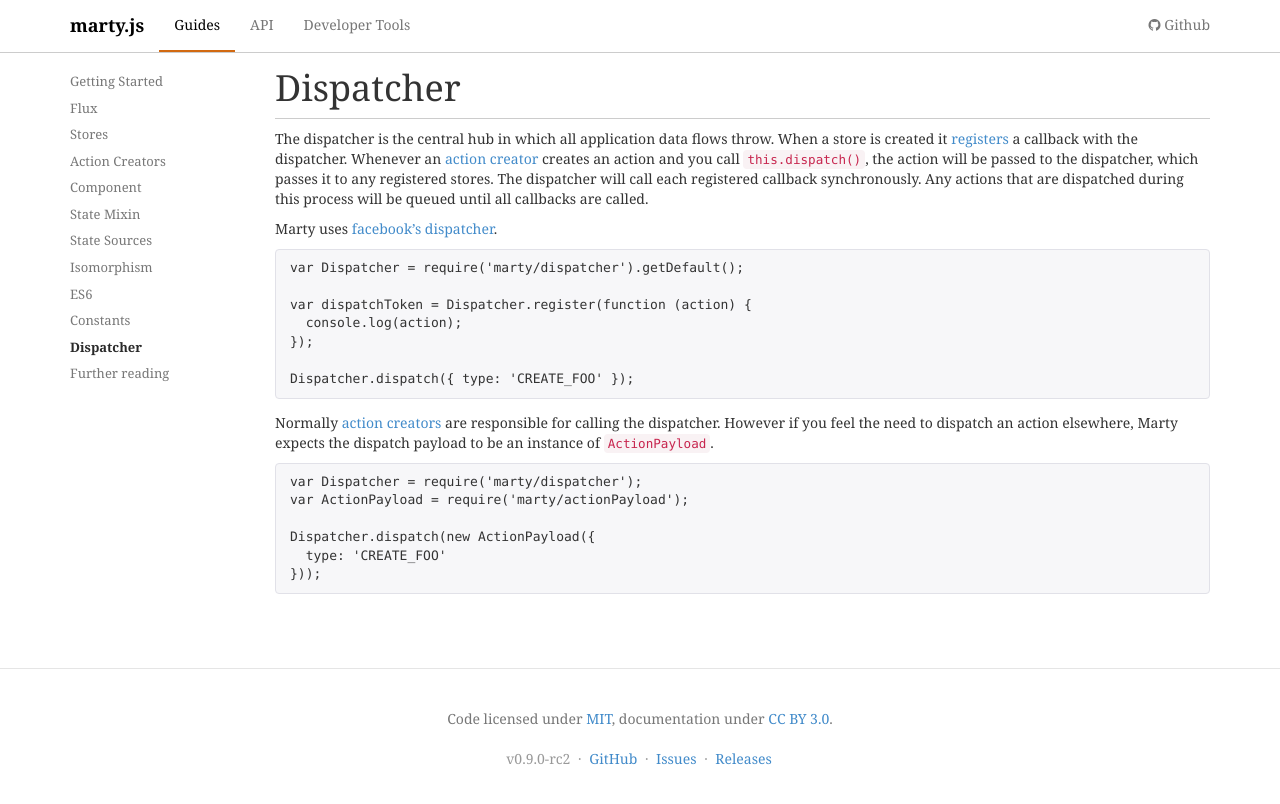
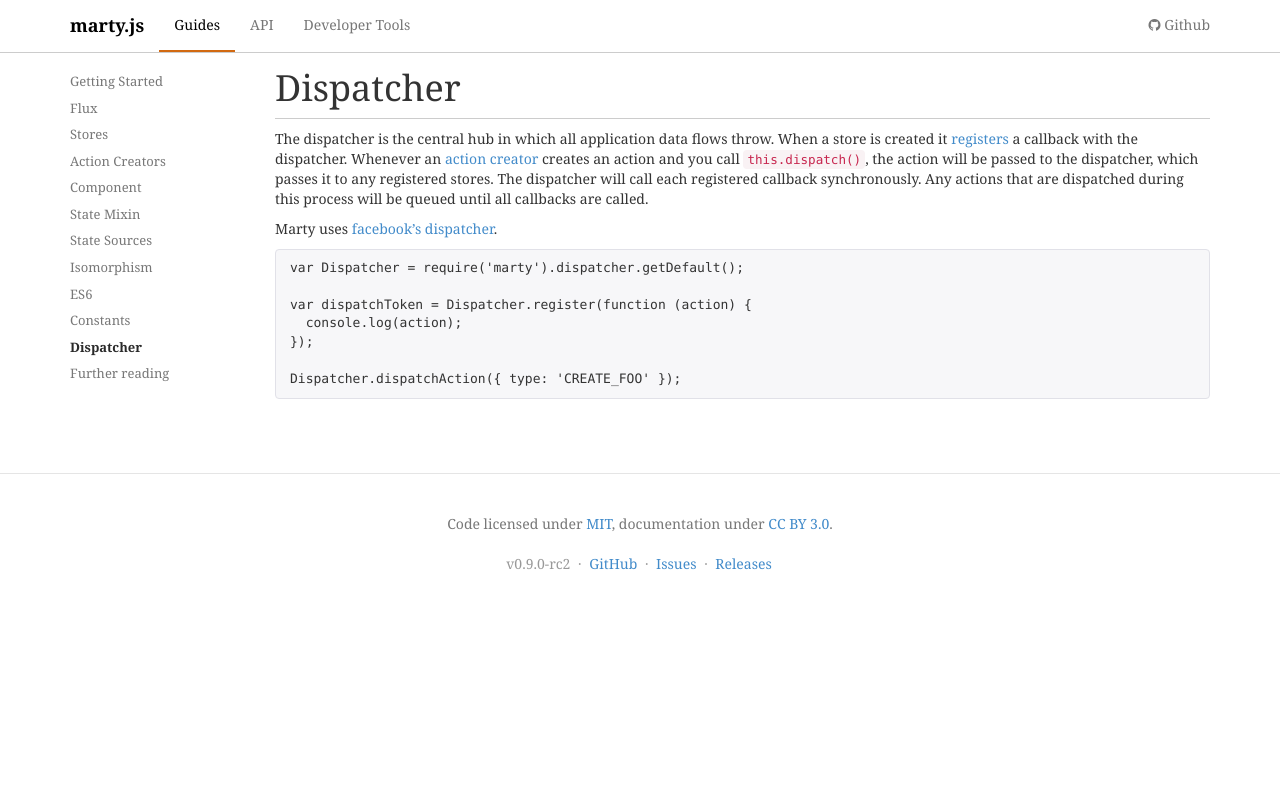
Before and after one commit to alsuper114/marty, a Jekyll site: the page built from docs/_guides/dispatcher/index.md, in a window 1280 px wide. Shown: the top 804 px of the page. Built offline with Jekyll 4.4.1, drawn with Linux system fonts in a browser that asks for light colours; nearby versions of some CDN libraries; Markdown is read by kramdown in place of the engine named in the settings.

Commit message:
Add dispatcher API

```diff
--- a/docs/_data/api_section_order.yml
+++ b/docs/_data/api_section_order.yml
@@ -7,4 +7,5 @@
 - State Sources
 - Context
 - Container
+- Dispatcher
 - Constants
--- a/docs/_guides/dispatcher/index.md
+++ b/docs/_guides/dispatcher/index.md
@@ -10,22 +10,11 @@ The dispatcher is the central hub in which all application data flows throw. Whe
 Marty uses [facebook's dispatcher](https://github.com/facebook/flux/).
 
 {% highlight js %}
-var Dispatcher = require('marty/dispatcher').getDefault();
+var Dispatcher = require('marty').dispatcher.getDefault();
 
 var dispatchToken = Dispatcher.register(function (action) {
   console.log(action);
 });
 
-Dispatcher.dispatch({ type: 'CREATE_FOO' });
+Dispatcher.dispatchAction({ type: 'CREATE_FOO' });
 {% endhighlight %}
-
-Normally [action creators](/guides/action-creators/index.html) are responsible for calling the dispatcher. However if you feel the need to dispatch an action elsewhere, Marty expects the dispatch payload to be an instance of [``ActionPayload``](https://github.com/jhollingworth/marty/blob/master/lib/actionPayload.js).
-
-{% highlight js %}
-var Dispatcher = require('marty/dispatcher');
-var ActionPayload = require('marty/actionPayload');
-
-Dispatcher.dispatch(new ActionPayload({
-  type: 'CREATE_FOO'
-}));
-{% endhighlight %}
```
Also changed, not shown: docs/_api/dispatcher/index.md (added, +46 -0 lines).
